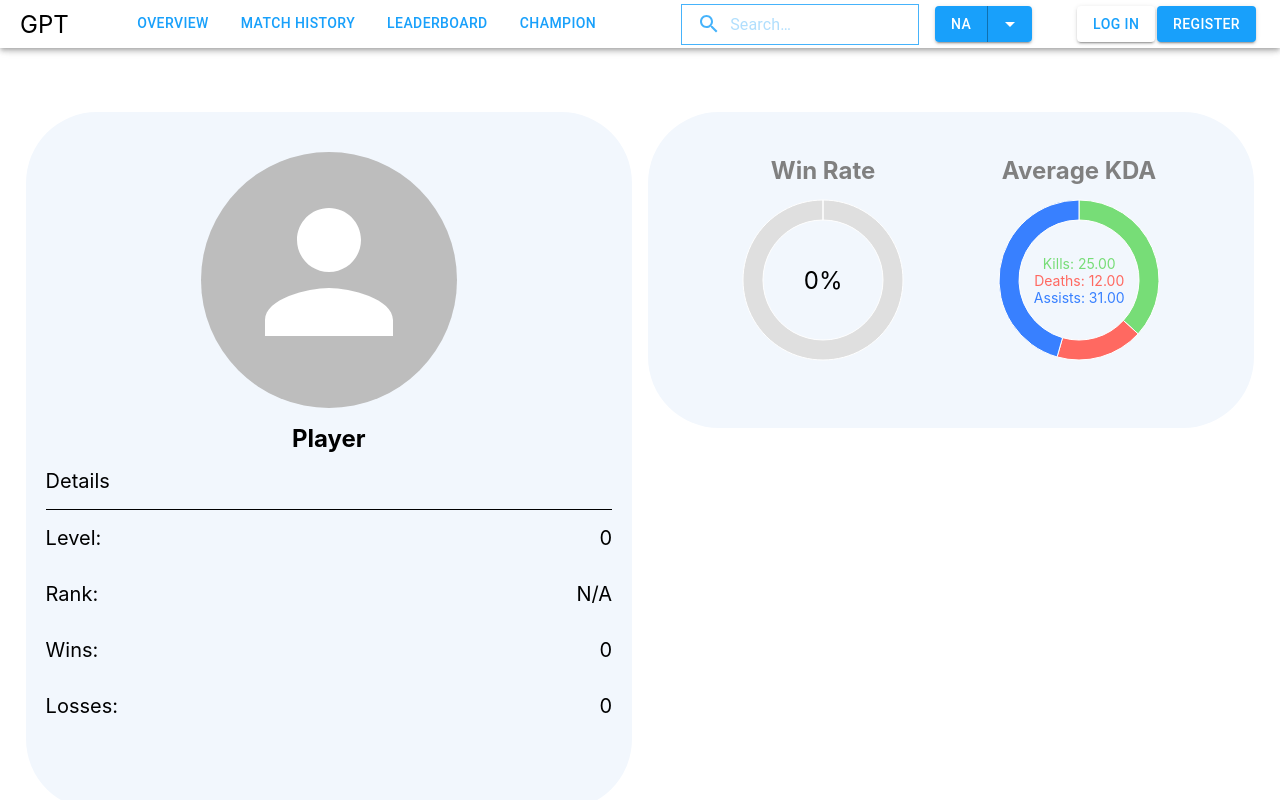
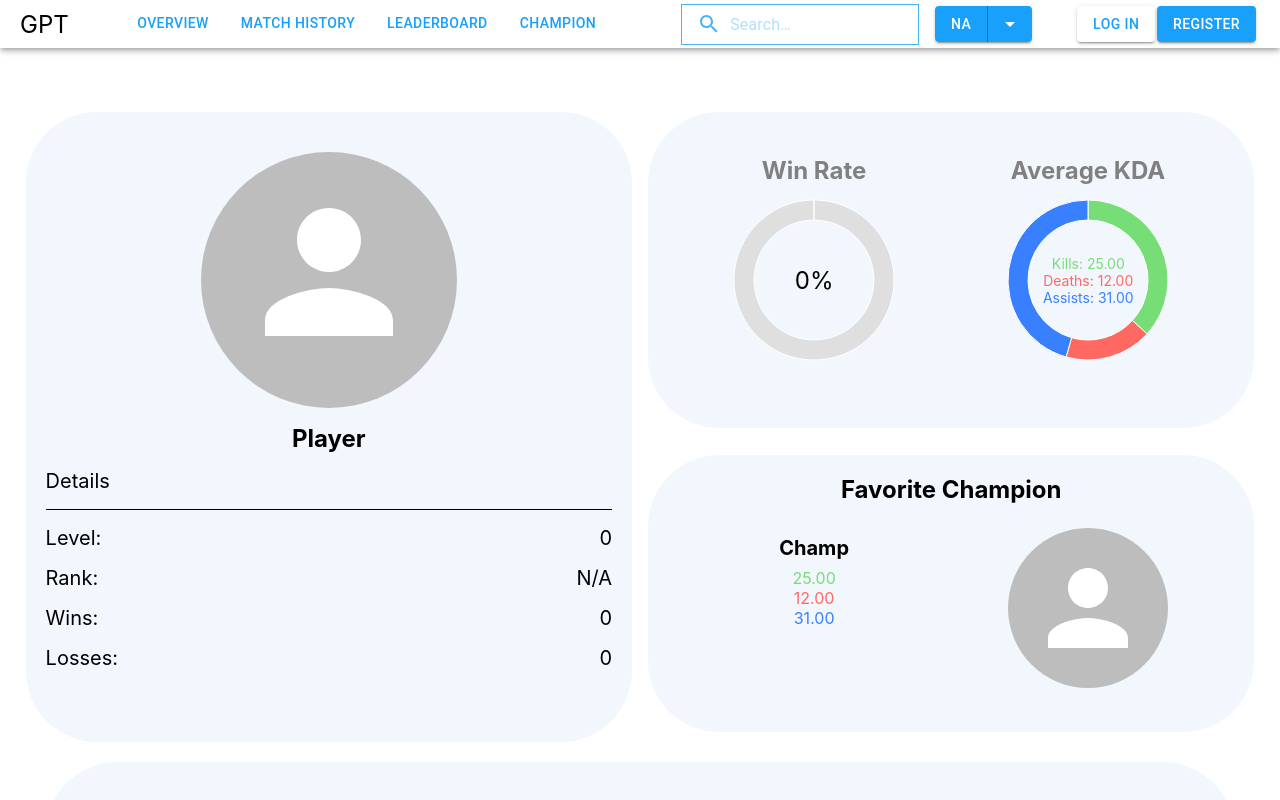
Before and after one commit to sunnydl/GamePerformanceTracker, a React (Create React App) app in the folder frontend/: page /overview in a window 1280 px wide. Shown: the top 800 px of the page. Built offline with nearby package versions, Linux system fonts and the light colour scheme.

Commit message:
added 'favorite champion' section. #33

```diff
--- a/frontend/src/pages/Overview/components/UserSummary/UserSummary.tsx
+++ b/frontend/src/pages/Overview/components/UserSummary/UserSummary.tsx
@@ -6,7 +6,8 @@ import { useAppSelector } from '../../../../redux/hooks';
 
 import {
   ProfileWrapper,
-  ChartsWrapper
+  ChartsWrapper,
+  FavoriteChampionWrapper
 } from './style';
 
 import CircleChart from './CircleChart';
@@ -27,8 +28,9 @@ function UserSummary() {
   } = useAppSelector((state) => state.user);
 
   const winRate = (100 * winGames / ((winGames + lossGames) || 1)).toFixed();
-  // TODO: retrieve kda data from some endpoint
+  // TODO: retrieve these data values below from some endpoint
   const kills = 25, deaths = 12, assists = 31;
+  const favoriteChampion = "Champ";
 
   return (
     <Grid container spacing={2}>
@@ -39,13 +41,15 @@ function UserSummary() {
             {summonerName}
           </div>
           <div className="header-wrapper">Details</div>
-          <div>Level:<span style={{ float: "right" }}>{summonerLevel}</span></div>
-          <div>Rank:<span style={{ float: "right" }}>{rank}</span></div>
-          <div>Wins:<span style={{ float: "right" }}>{winGames}</span></div>
-          <div>Losses:<span style={{ float: "right" }}>{lossGames}</span></div>
+          <div className="body-wrapper">
+            <div>Level:<span>{summonerLevel}</span></div>
+            <div>Rank:<span>{rank}</span></div>
+            <div>Wins:<span>{winGames}</span></div>
+            <div>Losses:<span>{lossGames}</span></div>
+          </div>
         </ProfileWrapper>
       </Grid>
-      <Grid container item xs={12} lg={6}>
+      <Grid container item spacing={2} xs={12} lg={6}>
         <Grid item xs={12}>
           <ChartsWrapper>
             <CircleChart
@@ -71,6 +75,21 @@ function UserSummary() {
             />
           </ChartsWrapper>
         </Grid>
+        <Grid item xs={12}>
+          <FavoriteChampionWrapper>
+            <div className="title-wrapper">Favorite Champion</div>
+            <div className="body-wrapper">
+              <div className="label-wrapper">{favoriteChampion}</div>
+              <div style={{ color: "#77DD77" }}>{kills.toFixed(2)}</div>
+              <div style={{ color: "#FF6961" }}>{deaths.toFixed(2)}</div>
+              <div style={{ color: "#3880FF" }}>{assists.toFixed(2)}</div>
+            </div>
+            <div className="icon-wrapper">
+              <Avatar src={undefined/* TODO: fetch champion logo */} sx={{ width: '160px', height: '160px' }} />
+            </div>
+
+          </FavoriteChampionWrapper>
+        </Grid>
       </Grid>
     </Grid>
   );
--- a/frontend/src/pages/Overview/components/UserSummary/style.ts
+++ b/frontend/src/pages/Overview/components/UserSummary/style.ts
@@ -6,7 +6,7 @@ export const ProfileWrapper = styled(Box)(({ theme }) => ({
     flexDirection: "column",
     maxWidth: '600px',
     margin: 'auto',
-    padding: '40px 20px 60px 20px',
+    padding: '40px 20px 40px 20px',
     backgroundColor: '#F2F7FD',
     borderRadius: '71px',
     fontSize: '1.25rem',
@@ -25,6 +25,10 @@ export const ProfileWrapper = styled(Box)(({ theme }) => ({
         paddingBottom: "16px"
     },
 
+    "& .body-wrapper > div > span": {
+        float: "right"
+    },
+
     "& *": {
         marginBottom: "16px",
     }
@@ -33,12 +37,50 @@ export const ProfileWrapper = styled(Box)(({ theme }) => ({
 export const ChartsWrapper = styled(Box)(({ theme }) => ({
     display: "flex",
     flexWrap: "wrap",
-    justifyContent: "center",
+    justifyContent: "space-evenly",
     maxWidth: '600px',
     margin: 'auto',
     padding: '40px 20px 20px 20px',
     backgroundColor: '#F2F7FD',
     borderRadius: '71px',
+}));
+
+export const FavoriteChampionWrapper = styled(Box)(({ theme }) => ({
+    display: "flex",
+    flexWrap: "wrap",
+    justifyContent: "space-evenly",
+    maxWidth: '600px',
+    margin: 'auto',
+    padding: '20px 20px 20px 20px',
+    backgroundColor: '#F2F7FD',
+    borderRadius: '71px',
+
+    "& .title-wrapper": {
+        width: '100%',
+        textAlign: 'center',
+        fontWeight: 'bold',
+        fontSize: '1.5rem'
+    },
+
+    "& .body-wrapper": {
+        marginTop: "8px",
+        textAlign: "center",
+
+        "& .label-wrapper": {
+            fontSize: "1.25rem",
+            fontWeight: "bold",
+            marginBottom: "8px"
+        }
+    },
+
+    "& .icon-wrapper > .MuiAvatar-root": {
+        margin: "auto"
+    },
+
+    "& > *": {
+        width: "256px",
+        marginBottom: "24px",
+    }
 }));
 
 export const CircleChartWrapper = styled('div')(({ theme }) => ({
```
